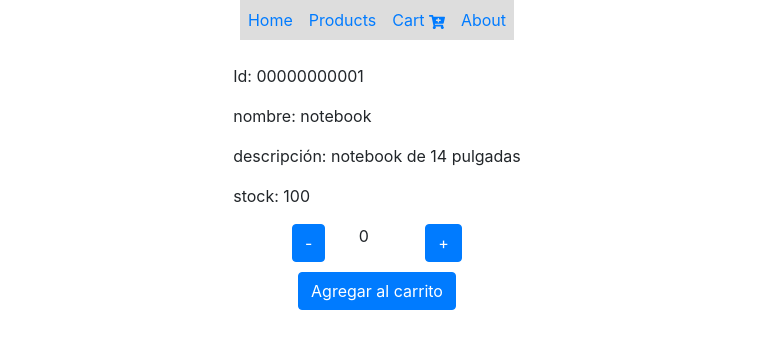
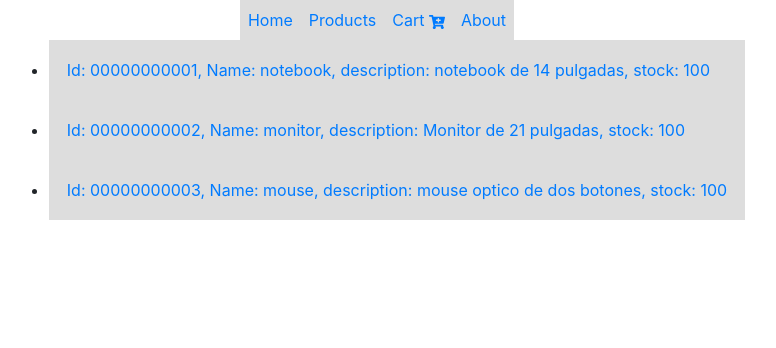
Before and after one commit to avalosjuancarlos/coder-ecommerce, a React (Create React App) app: page / in a window 1280 px wide. Shown: the top 348 px of the page, without its empty margins (263-1039 px from the left). Built offline with nearby package versions, Linux system fonts and the light colour scheme.

Commit message:
challenge clase 8

```diff
--- a/package.json
+++ b/package.json
@@ -13,6 +13,7 @@
     "react-bootstrap": "^1.4.0",
     "react-dom": "^17.0.0",
     "react-icons": "^3.11.0",
+    "react-router-dom": "^5.2.0",
     "react-scripts": "3.4.4"
   },
   "scripts": {
--- a/src/App.js
+++ b/src/App.js
@@ -1,16 +1,34 @@
-import React from 'react';
-import './App.css';
-import NavBar from './components/NavBar';
-import Home from './components/Home';
+import React from "react";
+import "./App.css";
+import NavBar from "./components/NavBar";
+import Home from "./components/Home";
+import { BrowserRouter, Switch, Route } from "react-router-dom";
+import ItemDetailContainer from "./components/ItemDetailContainer";
+import Cart from "./Cart";
 
 function App() {
   return (
-    <div >
-      <div className="d-flex justify-content-center" >
-        <NavBar />
+    <BrowserRouter>
+      <div>
+        <div className="d-flex justify-content-center">
+          <NavBar />
+        </div>
+        <Switch>
+          <Route exact path="/">
+            <Home className="d-flex justify-content-center" />
+          </Route>
+          <Route exact path="/products">
+            <Home className="d-flex justify-content-center" />
+          </Route>
+          <Route path="/item/:id" >
+            <ItemDetailContainer className="d-flex justify-content-center" />
+          </Route>
+          <Route path="/cart" >
+            <Cart className="d-flex justify-content-center"  />
+          </Route>
+        </Switch>
       </div>
-      <Home className="d-flex justify-content-center" greeting="Challenge clase 05 Curso de React en CODER HOUSE" />
-    </div>
+    </BrowserRouter>
   );
 }
 
--- /dev/null
+++ b/src/Cart.js
@@ -0,0 +1,11 @@
+import React from "react";
+
+const Cart = ({className}) => {
+
+
+    return (<div className={className}>
+        <p>Carrito Sin implementar lógica</p>
+    </div>);
+}
+
+export default Cart;
--- a/src/components/Home.js
+++ b/src/components/Home.js
@@ -1,67 +1,33 @@
 import React, {useState, useEffect} from "react";
-import ItemCount from "./ItemCount";
-import ItemDetailContainer from "./ItemDetailContainer";
 import ItemList from "./ItemList";
-
-const getMockData = new Promise((resolve, reject)=>{
-    setTimeout(()=> {
-        resolve(mockData);
-    }
-    , 2_000);
-});
+import mockData from "../repository/products";
 
 const Home = ({className, greeting}) => {
     const [listItems, setListItems] = useState([]);
 
+
+
     useEffect(()=> {
+        const getMockData = new Promise((resolve, reject)=>{
+            setTimeout(()=> {
+                resolve(mockData);
+            }
+            , 2_000);
+        });
+
         getMockData.then(result => {
             setListItems(result);
         });
     }, []);
 
-    const onAddItem = (amount) => {
-        alert(`Se agregaron ${amount} items`);
-    }
-
-    return (<div >
-        {/* <h1 className={className}>{greeting }</h1>
-        <br />
-        <ItemCount className={className}  onAdd={onAddItem} />
-        <br />
-        <div className={className}>
+    return (<div className={className}>
         {
-            listItems.length == 0 ?
-                <p>No hay items a mostrar</p>
+            listItems.length === 0 ?
+                <p>Buscando productos ...</p>
             :
                 <ItemList data={listItems} />
         }
-        </div> */}
-        <br />
-        <div className={className}>
-            <ItemDetailContainer />
-        </div>
-    </div>);
+        </div>);
 };
 
 export default Home;
-
-const mockData = [
-    {
-        id: "00000000001",
-        name: "notebook",
-        description: "notebook de 14 pulgadas",
-        stock: 100
-    },
-    {
-        id: "00000000002",
-        name: "monitor",
-        description: "Monitor de 21 pulgadas",
-        stock: 100
-    },
-    {
-        id: "00000000003",
-        name: "mouse",
-        description: "mouse optico de dos botones",
-        stock: 100
-    },
-];
--- a/src/components/ItemDetailContainer.js
+++ b/src/components/ItemDetailContainer.js
@@ -1,36 +1,42 @@
 import React, {useState, useEffect} from 'react';
+import { useParams } from 'react-router-dom';
+import mockData from '../repository/products';
 import ItemDetail from './ItemDetail';
 
-const ItemDetailContainer = () => {
+const ItemDetailContainer = ({className}) => {
 
+    const [item, setItem] = useState(null);
+    const {id} = useParams();
+
+    useEffect(()=> {
         const getMockData = new Promise((resolve, reject)=>{
             setTimeout(()=> {
-            resolve({
-                id: "00000000001",
-                name: "notebook",
-                description: "notebook de 14 pulgadas",
-                stock: 100
-            });
+                // resolve({
+                //     id: "00000000001",
+                //     name: "notebook",
+                //     description: "notebook de 14 pulgadas",
+                //     stock: 100
+                // });
+
+                resolve(mockData.find(item => item.id === id));
             }
             , 3_000);
         });
 
-    const [item, setItem] = useState(null);
-
-    useEffect(()=> {
         getMockData.then(result => {
+            console.log("pasamos por use effect");
             setItem(result);
         });
-    }, []);
+    });
 
-    return (<>
+    return (<div className={className}>
     {
         item == null ?
-            <p>Loading</p>
+            <p>Loading itemId={id}</p>
         :
             <ItemDetail {...item} />
     }
-    </>);
+    </div>);
 
 }
 
--- a/src/components/ItemList.js
+++ b/src/components/ItemList.js
@@ -1,9 +1,10 @@
 import React from 'react';
+import { Link } from 'react-router-dom';
 import Item from './Item';
 
 const ItemList = ({data}) => (
 <ul>
-    { data.map((item, index) => (<Item key={index} {...item} />))}
+    { data.map((item, index) => (<li key={index} ><Link to={`/item/${item.id}`}><Item {...item} /></Link></li>))}
 </ul>
 );
 
--- a/src/components/NavBar.css
+++ b/src/components/NavBar.css
@@ -1,10 +1,10 @@
-ul {
+.navigation {
     list-style-type: none;
     margin: 0;
     padding: 0;
   }
 
-  li {
+.navigation  li {
     float: left;
   }
 
--- a/src/components/NavBar.js
+++ b/src/components/NavBar.js
@@ -1,13 +1,14 @@
 import React from "react";
+import { Link } from "react-router-dom";
 import CartIcon from "./CartIcon";
 import './NavBar.css';
 
 const NabBar = () => (
-  <ul>
-    <li><a href="#">Home</a></li>
-    <li><a href="#">Products</a></li>
-    <li><a href="#">Cart <CartIcon/></a></li>
-    <li><a href="#">About</a></li>
+  <ul className="navigation">
+    <li><Link to="/">Home</Link></li>
+    <li><Link to="/products">Products</Link></li>
+    <li><Link to="/cart">Cart <CartIcon/></Link></li>
+    <li><Link to="/">About</Link></li>
   </ul>
 )
 
--- /dev/null
+++ b/src/repository/products.js
@@ -0,0 +1,22 @@
+const mockData = [
+    {
+        id: "00000000001",
+        name: "notebook",
+        description: "notebook de 14 pulgadas",
+        stock: 100
+    },
+    {
+        id: "00000000002",
+        name: "monitor",
+        description: "Monitor de 21 pulgadas",
+        stock: 100
+    },
+    {
+        id: "00000000003",
+        name: "mouse",
+        description: "mouse optico de dos botones",
+        stock: 100
+    },
+];
+
+export default mockData;
```
Also changed, not shown: 1 other file (tests, documents, lock files or other folders). Lines whose indentation alone changed are shown as unchanged.
